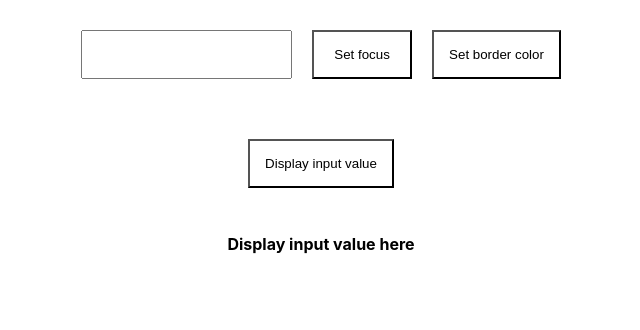
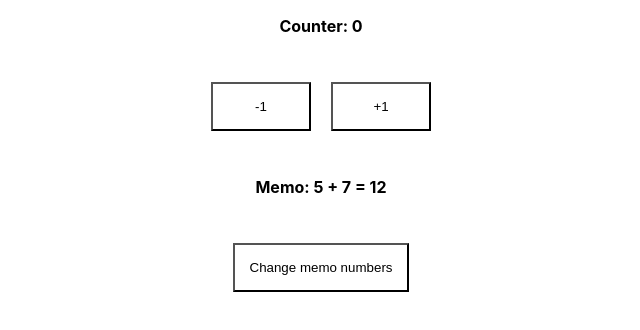
Before and after one commit to love-coding-pl/React-Hooks-Examples, a React (Create React App) app: page / in a window 1280 px wide. Shown: the top 330 px of the page, without its empty margins (319-959 px from the left). Built offline with nearby package versions, Linux system fonts and the light colour scheme.

Commit message:
useMemo hook

```diff
--- a/src/components/hookExample.js
+++ b/src/components/hookExample.js
@@ -1,38 +1,29 @@
-import React, { useRef, useEffect } from 'react';
+import React, { useState, useMemo } from 'react';
 
 const HookExample = () => {
-    // when you use reference to dom element, react component is not refreshing,
-    // so even, if you change input value and display it on page, there will be no re-render
-    const inputEl = useRef(null);
-    const paragraphEl = useRef(null);
-    // useRef hook can also hold a mutable value in its .current property
-    const counter = useRef(0);
+    const [counter, setCounter] = useState(0);
+    const [numbers, setNumbers] = useState({a: 5, b: 7})
 
-    useEffect(() => {
-        console.log("counter ", counter.current++);
-        console.log("counter ", counter.current++);
-        console.log("counter ", counter.current++);
-        console.log("counter ", counter.current++);
-        console.log("counter ", counter.current++);
-    })
+    const calculations = () => {
+        // here you can add some calculations
+        console.log("calculations are made here");
+        return numbers.a + numbers.b;
+    }
 
-    useEffect(() => {
-        console.log(counter.current);
-        counter.current = "yo!";
-        console.log(counter.current);
-    });
+    // if your calculations will be wrapped in useMemo, it will be re-render only if dependencies will change
+    // otherwise it will be "read value from memory"
+    const memo = useMemo(() => calculations(numbers.a, numbers.b), [numbers.a, numbers.b]);
 
     return (
         <div className="App">
-            <input ref={inputEl} type="text" />
-            <button onClick={() => inputEl.current.focus()}>Set focus</button>
-            <button onClick={() => inputEl.current.style.borderColor = "red"}>Set border color</button>
+            <p>Counter: {counter}</p>
             <div>
-                <button onClick={() => {
-                            paragraphEl.current.innerText = inputEl.current.value;
-                            inputEl.current.value = "";
-                        }}>Display input value</button>
-                <p ref={paragraphEl} >Display input value here </p>
+                <button onClick={() => setCounter(counter-1) }>-1</button>
+                <button onClick={() => setCounter(counter+1) }>+1</button>
+            </div>
+            <p>Memo: {numbers.a} + {numbers.b} = {memo}</p>
+            <div>
+                <button onClick={() => setNumbers({a: numbers.a + 1, b: numbers.b + 2}) }>Change memo numbers</button>
             </div>
         </div>
     );
```
